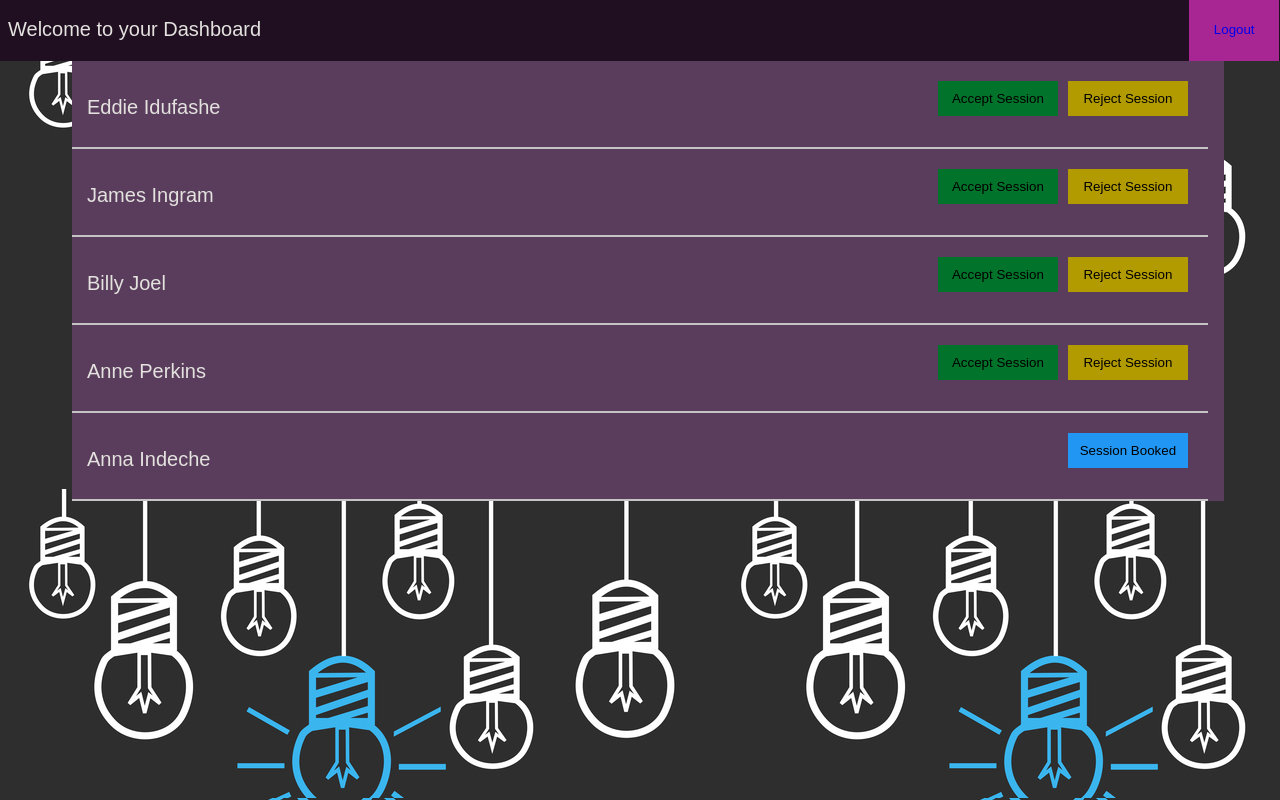
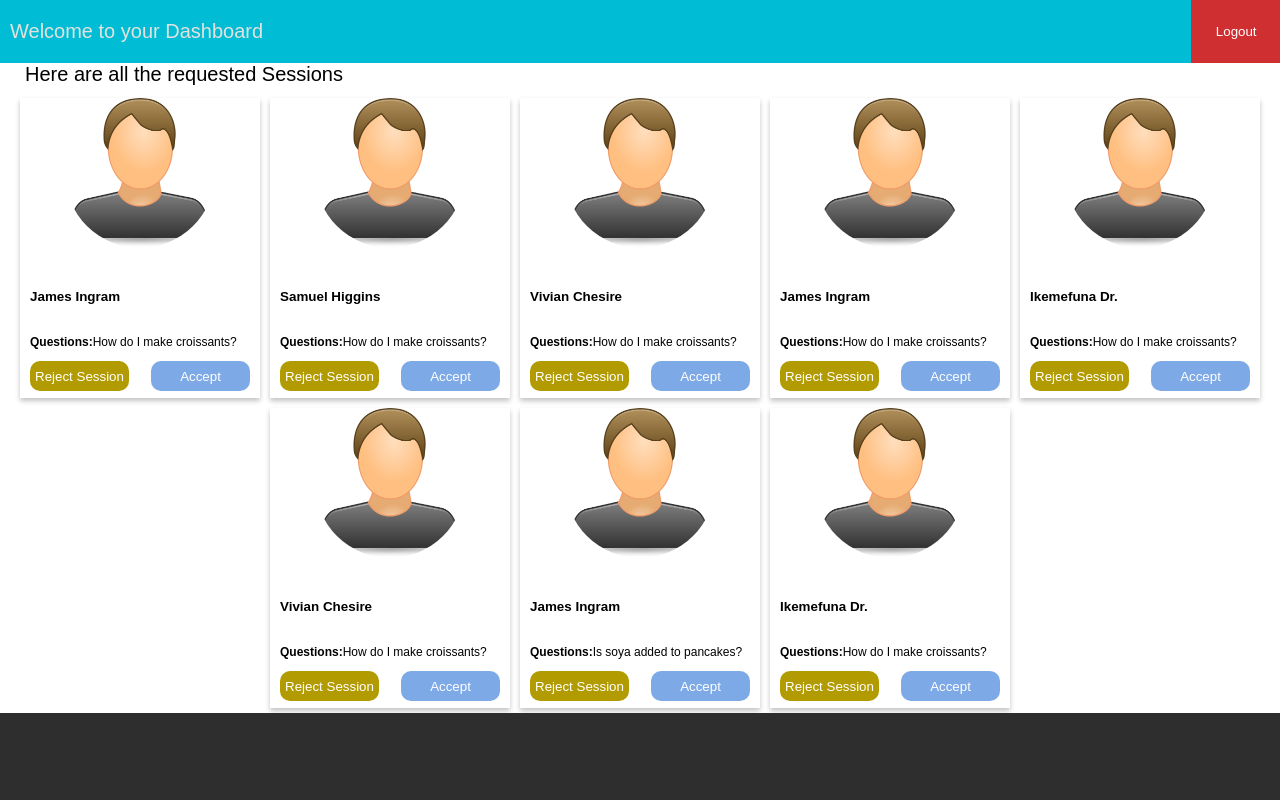
Before and after one commit to BonifaceMaina/freementors, a website: page UI/mentor.html in a window 1280 px wide. Drawn offline with Linux system fonts and the light colour scheme.

Commit message:
bug(UI): use cards git commit -m "bug(UI): use cards  - add user icon  - style card  - add table to README [Finishes #168247489]

```diff
--- a/UI/mentor.html
+++ b/UI/mentor.html
@@ -15,45 +15,88 @@
            <button><a href="login.html">Logout</a></button>
         </div>
     </div>
-
+    <div class="listUsers">
+        <p>Here are all the requested Sessions</p>
+    </div>
     <div class="session">
-        <div class="individualDisplay mentorDisplay">
-            <p class="mentor">Eddie Idufashe</p>
-            <div class="buttons">
-                <button class="unbooked reject">Reject Session</button>
-                <button class="booked accept">Accept Session</button>
+        <div class="userCard">
+            <img src="images/icon.png" alt="">
+            <div class="userInfo">
+                <h6>James Ingram</h6>
+                <p><b>Questions:</b>How do I make croissants?</p>
+                <button class="reject">Reject Session</button>
+                <button class="unbooked">Accept </button>
             </div>
         </div>
 
-        <div class="individualDisplay mentorDisplay">
-            <p class="mentor">James Ingram</p>
-                <div class="buttons">
-                    <button class="unbooked reject">Reject Session</button>
-                    <button class="booked accept">Accept Session</button>
+        <div class="userCard">
+            <img src="images/icon.png" alt="">
+            <div class="userInfo">
+                <h6>Samuel Higgins</h6>
+                <p><b>Questions:</b>How do I make croissants?</p>
+                <button class="reject">Reject Session</button>
+                <button class="unbooked">Accept </button>
             </div>
         </div>
 
-        <div class="individualDisplay mentorDisplay">
-            <p class="mentor">Billy Joel</p>
-                <div class="buttons">
-                    <button class="unbooked reject">Reject Session</button>
-                    <button class="booked accept">Accept Session</button>
+        <div class="userCard">
+            <img src="images/icon.png" alt="">
+            <div class="userInfo">
+                <h6>Vivian Chesire</h6>
+                <p><b>Questions:</b>How do I make croissants?</p>
+                <button class="reject">Reject Session</button>
+                <button class="unbooked">Accept </button>
             </div>
         </div>
 
-        <div class="individualDisplay mentorDisplay">
-            <p class="mentor">Anne Perkins</p>
-                <div class="buttons">
-                    <button class="unbooked reject">Reject Session</button>
-                    <button class="booked accept">Accept Session</button>
+        <div class="userCard">
+            <img src="images/icon.png" alt="">
+            <div class="userInfo">
+                <h6>James Ingram</h6>
+                <p><b>Questions:</b>How do I make croissants?</p>
+                <button class="reject">Reject Session</button>
+                <button class="unbooked">Accept </button>
+            </div>
+        </div>
+        <div class="userCard">
+            <img src="images/icon.png" alt="">
+            <div class="userInfo">
+                <h6>Ikemefuna Dr.</h6>
+            <p><b>Questions:</b>How do I make croissants?</p>
+            <button class="reject">Reject Session</button>
+            <button class="unbooked">Accept </button>
             </div>
         </div>
 
-        <div class="individualDisplay mentorDisplay">
-                <p class="mentor">Anna Indeche</p>
-                    <div class="buttons">
-                        <button class="accepted">Session Booked</button>
+            <div class="userCard">
+            <img src="images/icon.png" alt="">
+            <div class="userInfo">
+                <h6>Vivian Chesire</h6>
+                <p><b>Questions:</b>How do I make croissants?</p>
+                <button class="reject">Reject Session</button>
+                <button class="unbooked">Accept </button>
             </div>
+        </div>
+
+        <div class="userCard">
+            <img src="images/icon.png" alt="">
+            <div class="userInfo">
+                <h6>James Ingram</h6>
+                <p><b>Questions:</b>Is soya added to pancakes?</p>
+                <button class="reject">Reject Session</button>
+                <button class="unbooked">Accept </button>
+            </div>
+        </div>
+        <div class="userCard">
+                <img src="images/icon.png" alt="">
+                <div class="userInfo">
+                    <h6>Ikemefuna Dr.</h6>
+                    <p><b>Questions:</b>How do I make croissants?</p>
+                    <button class="reject">Reject Session</button>
+                    <button class="unbooked">Accept </button>
+                </div>
+            </div>
+
     </div>
  <script src="scripts.js"></script>
 </body>
--- a/UI/styles.css
+++ b/UI/styles.css
@@ -2,47 +2,46 @@
 body, html{
     background-image: url("images/home.jpg");
     font-family: 'Motserrat', sans-serif;
+    background-size: cover;
+    /* background: white; */
     font-size: 20px;
     color: #e3e2df;
-    /* margin: 0; */
-    /* position: fixed; */
-    width: 100%;
-    height: 100%;
+    margin: 0;
+    max-width: 100%;
+    overflow-x: hidden;
 }
 
-.column{
-    width: 50%;
-    float: left;
-    height:100vh;
-    margin-top: -10px;
-}
-
-.row::after{
-    content: "";
-    display: table;
-    clear: both;
-}
-.mentorship{
-    background-image: url("images/home.jpg");
-    background-size: contain;
+.row{
+   margin: auto;
+   /* position: relative; */
 }
 
 .registration{
-    float: left;
+    position: absolute;
     width: 50%;
-    background: #ebebeb;
-    padding-top: 50px;
+    background: #00BCD4;
+    opacity: 0.9;
+    padding-top: 20px;
     color: black;
+    left: 50%;
+    top: 50%;
+    transform: translate(-50%, -50%);
+
 }
-.registration h3, h2{
+.registration h3, h5{
     text-align: center;
+}
+.registration h5{
+    font-weight: 200;
+    font-style: italic;
+    color:white;
     /* padding-top: 50px; */
 }
 
 .registration-form{
     padding: 0 10px 10px 10px;
-    margin: 0 auto;
-    background: #ebebeb;
+    margin: auto;
+    background: #00BCD4;
 }
 
 .registration input{
@@ -53,7 +52,8 @@ body, html{
     box-sizing: border-box;
     padding: 10px;
     margin: 2px;
-    border-color: #bbb;
+    border-color: #2288dd;
+    border-radius: 3px;
 }
 
 .registration .inline{
@@ -90,11 +90,11 @@ button{
 
 .navigation{
     overflow: hidden;
-    background-color: #200f21;
+    background-color: #00BCD4;
     width: 100%;
     display: flex;
-    margin:-10px 0 0 -10px;
-    padding: 0 0 0 10px;
+    margin: 0 0 0 -10px;
+    padding: 0 0 0 20px;
 }
 .navigation p{
     display: block;
@@ -102,31 +102,69 @@ button{
     width: 80%;
 }
 
+.navigation a{
+    color: white;
+
+}
 .navigation .logout{
     width: 20%;
 }
 
 .navigation button{
     float: right;
-    background-color: #a72693;
+    background-color: #D02F31;
     text-decoration: none;
     width: 35%;
     height: 100%;
     margin-right: 9px;
     padding: 0;
     border: none;
+    color: white;
 }
 .session{
-    width: 90%;
-    margin: 0 auto;
-    background:  #ebebeb;
-    background-color: #5a3d5c;
-    /* display: table; */
+    width: 100%;
+    /* margin: n; */
+    background: white;
+    display: flex;
+    flex-direction: row;
+    flex-wrap: wrap;
+    color: black;
+    /* align-items:center; */
+    justify-content:center;
+    height: 100%;
+}
+.session button{
+    float: right;
+    border: none;
+    width: 45%;
+    height: 30px;
+    padding: 5px;
+    margin-top: 0;
+    border-radius: 10px;
+    color: white;
+}
+
+.session .reject{
+    float:left
+}
+
+.session p{
+    font-size: 12px;
 }
 
 .session a{
-    color: #e3e2df;
     text-decoration: underline;
+}
+
+.listUsers{
+    background: white;
+    height: 50px;
+    margin: -20px 0;
+    padding-left: 25px;
+    color: black;
+    /* padding-top:  */
+    /* padding: 0 0 20px 20px;
+    color: black; */
 }
 
 .individualDisplay{
@@ -149,10 +187,6 @@ button{
     float: right;
 }
 
-.unbooked, .booked {
-    margin-left: 20%;
-}
-
 .individualDisplay p{
     display: inline-block;
     text-decoration: none;
@@ -173,7 +207,7 @@ button{
 }
 
 .unbooked{
-    background-color: #008CBA;
+    background-color: #7EA9E7;
 }
 
 .booked{
@@ -199,17 +233,19 @@ button{
 /* style mentor information page */
 
 .info{
-    width: 80%;
+    width: 100%;
     margin: 0 auto 0 auto;
+    padding:0 35px 0 25px;
 }
 .info table{
     width: 100%;
-    background-color: #5a3d5c;
+    background-color: white;;
     border-spacing: 0.5px;
+    color: black;
 
 }
 .infotable th{
-    background-color: #382039;
+    background-color: #white;
     padding-top: 15px;
     margin: 0;
 }
@@ -263,12 +299,11 @@ textarea{
         width: 100%;
     }
     .registration {
-        position: relative;
-        display: flex;
+        /* position: relative; */
+        /* display: flex; */
         flex-wrap: wrap;
         flex-direction: column;
         width: 100%;
-        margin: 0 ;
     }
 
     .mentorship{
@@ -295,4 +330,35 @@ textarea{
         margin: 0 auto 0 auto;
         background: #bbb;
     }
+    .session{
+        width: 100%;
+    }
   }
+
+
+  .userCard{
+      box-shadow: 0 3px 5px 0 rgb(197, 195, 195);
+      width: 240px;
+      /* position: absolute; */
+      margin: 5px;
+      height: 300px;
+      justify-content: center;
+      /* overflow: hidden; */
+  }
+  .userCard:hover{
+    box-shadow: 0 6px 10px 0 rgb(197, 195, 195);
+
+}
+  .userCard img{
+      display: block;
+     height: 150px;
+     width: 150px;
+     border-radius: 50%;
+     margin-left: auto;
+     margin-right: auto;
+  }
+
+  .userInfo{
+      min-height: 30%;;
+      padding: 10px;
+  }
```
Also changed, not shown: UI/index.html (+1 -4 lines), UI/login.html (+2 -5 lines), UI/user.html (+63 -26 lines), README.md, UI/images/icon.png (added), UI/images/user.jpg (added), UI/images/user.png (added). Lines whose indentation alone changed are shown as unchanged.
